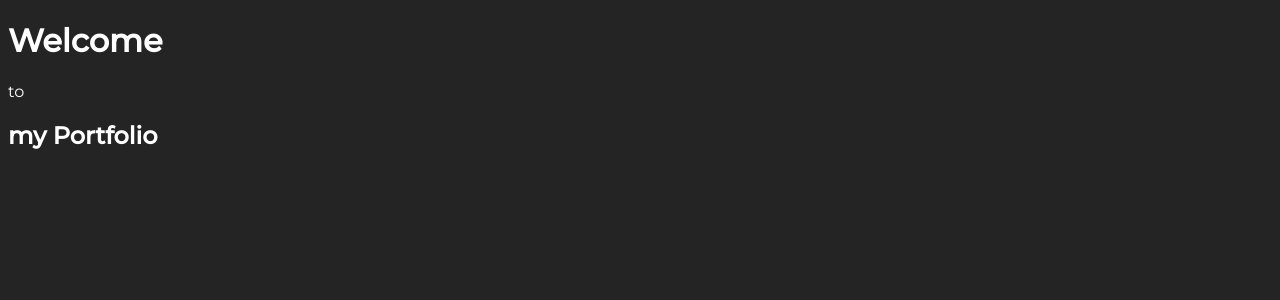
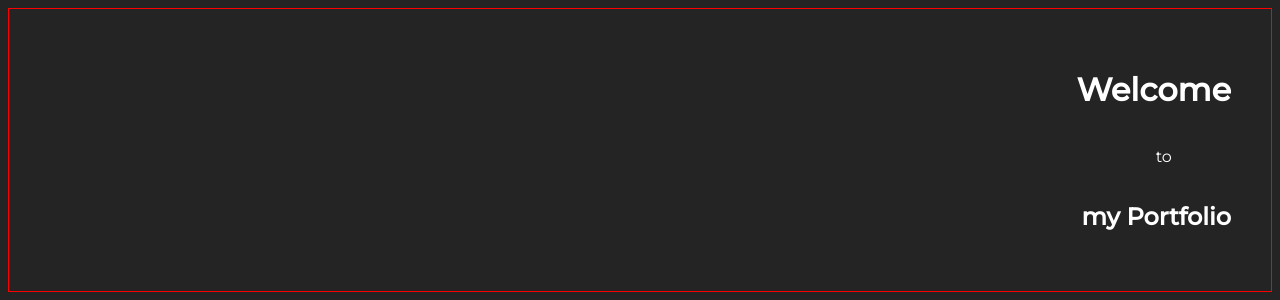
Before and after one commit to Alexedpx/MyPortfolio, a React (Vite) app in the folder Portfolio_devweb/: page / in a window 1280 px wide. Shown: the top 300 px of the page. Built offline with nearby package versions, Linux system fonts and the light colour scheme.

Commit message:
création du header

```diff
--- a/Portfolio_devweb/src/App.css
+++ b/Portfolio_devweb/src/App.css
@@ -0,0 +1,5 @@
+* {
+    margin: 0;
+    padding: 0;
+    box-sizing: border-box;
+}
--- a/Portfolio_devweb/src/style/_MainPage.scss
+++ b/Portfolio_devweb/src/style/_MainPage.scss
@@ -5,8 +5,16 @@
 }
 
 .Header_text {
+    display: flex;
+    flex-direction: column;
+    align-items: flex-end;
+    padding: 40px;
 
-    h1 {
+    border: 1px solid red;
+    p {
+        margin-right: 5%;
+    }
 
-    }
+
+
 }
```
